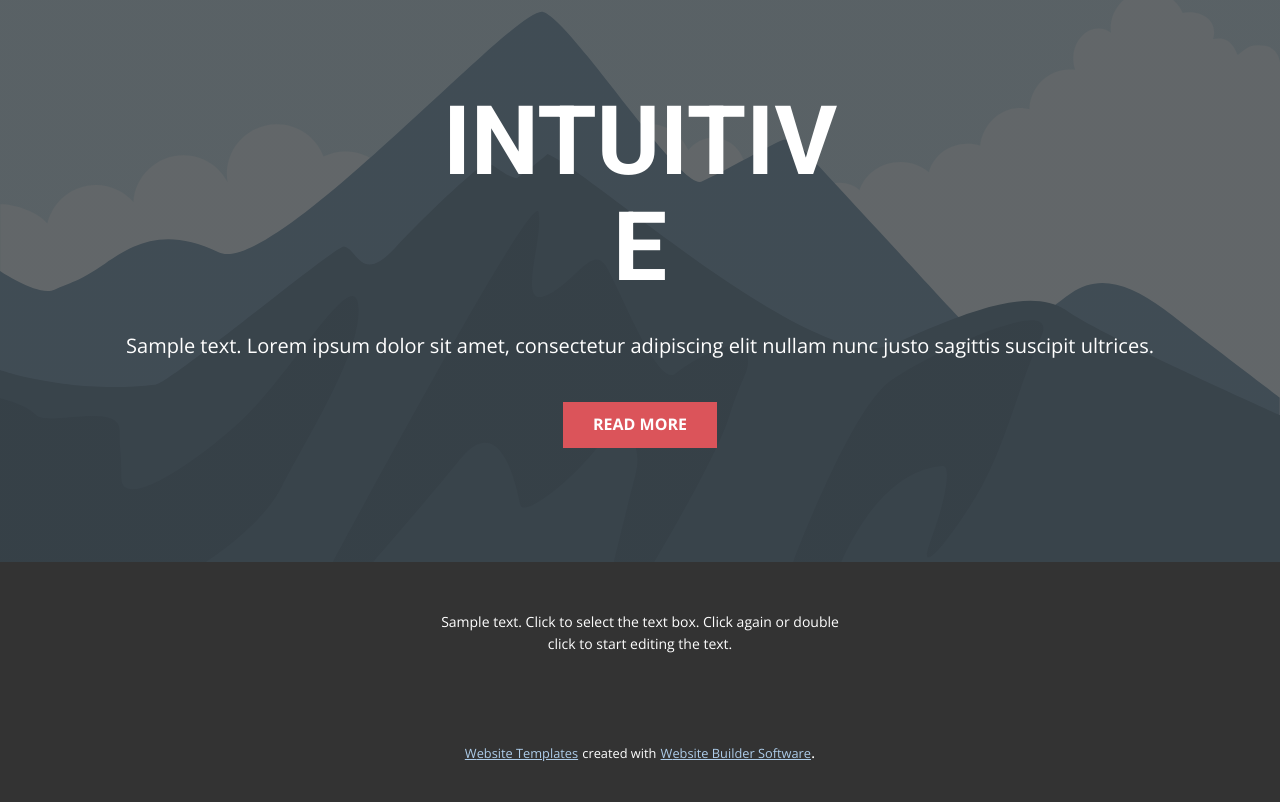
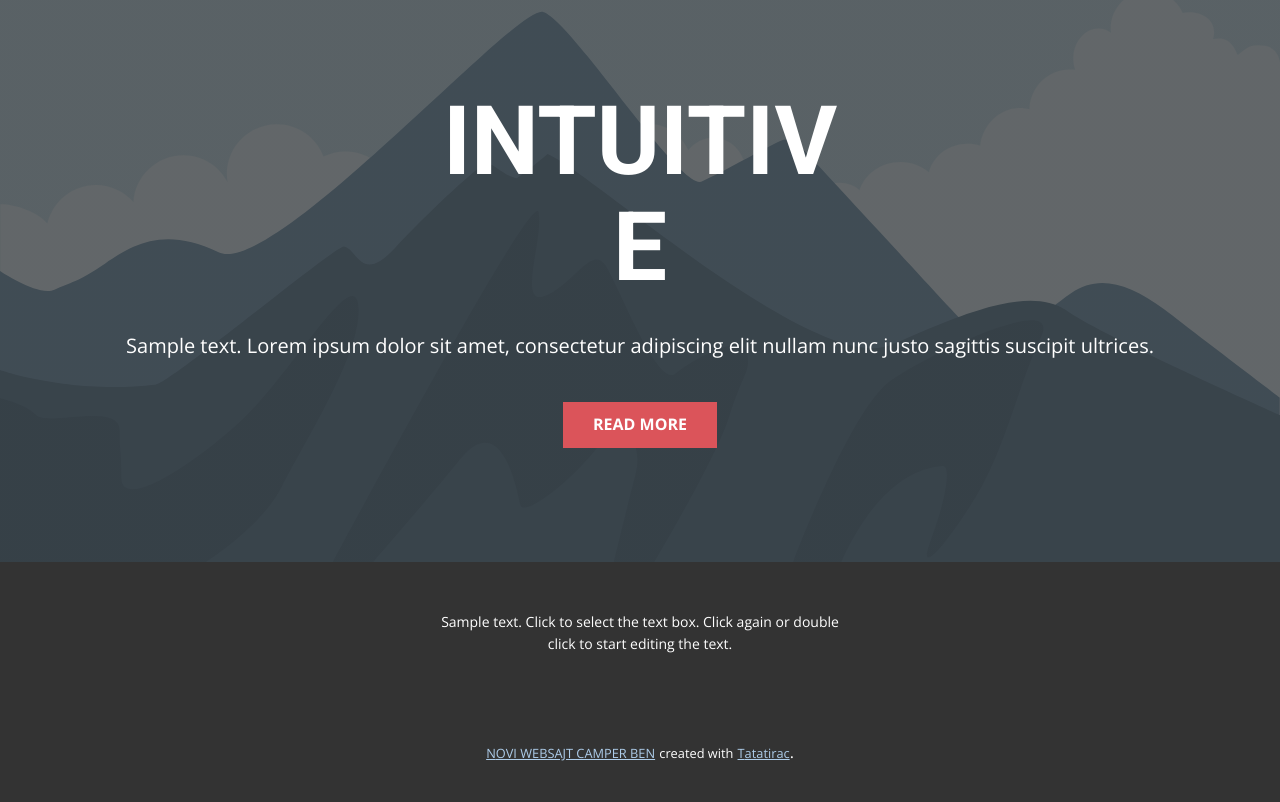
Before and after one commit to tatatatirac/camperben.github.io, a plain HTML site: page index.html in a window 1280 px wide. Shown: the part 7312-8114 px from the top of the page. Drawn offline with nearby package versions, Linux system fonts and the light colour scheme.

Commit message:
Update index.html

```diff
--- a/index.html
+++ b/index.html
@@ -437,14 +437,14 @@
         <p class="u-small-text u-text u-text-variant u-text-1">Sample text. Click to select the text box. Click again or double click to start editing the text.</p>
       </div></footer>
     <section class="u-backlink u-clearfix u-grey-80">
-      <a class="u-link" href="https://nicepage.com/website-templates" target="_blank">
-        <span>Website Templates</span>
+      <a class="u-link" href="https://www.google.com" target="_blank">
+        <span>NOVI WEBSAJT CAMPER BEN</span>
       </a>
       <p class="u-text">
         <span>created with</span>
       </p>
-      <a class="u-link" href="https://nicepage.com/" target="_blank">
-        <span>Website Builder Software</span>
+      <a class="u-link" href="https://google.com/" target="_blank">
+        <span>tatatirac</span>
       </a>.
     </section>
   </body>
```
